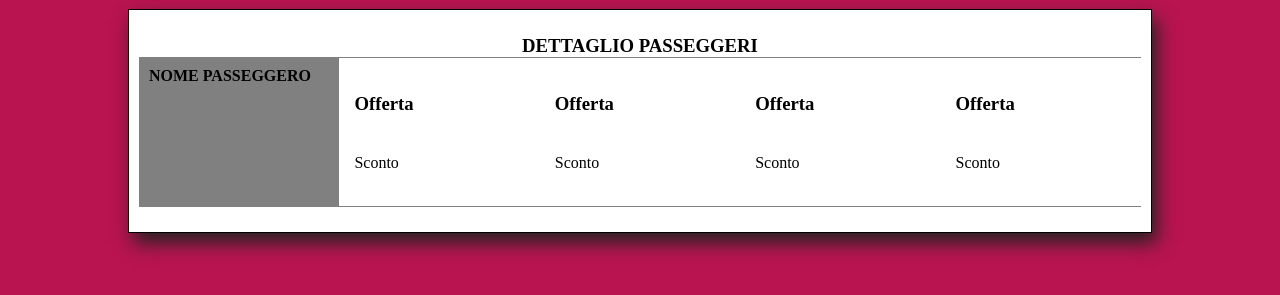
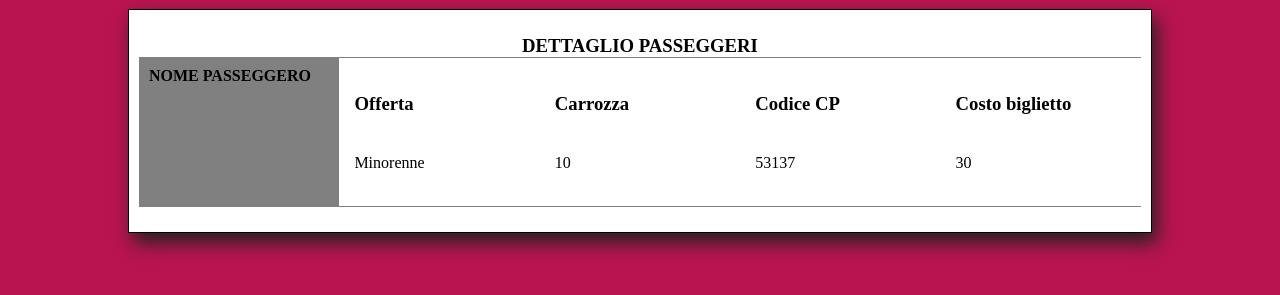
Before and after one commit to ChristianPucci91/js-biglietto-treno-form, a plain HTML site: page index.html in a window 1280 px wide. Both pictures are taken after a click on the button "Genera". Shown: the part 415-710 px from the top of the page. Drawn offline with Linux system fonts and the light colour scheme.

Commit message:
Missing Price variable

```diff
--- a/index.html
+++ b/index.html
@@ -60,25 +60,25 @@
               <div class="box_dettagli_biglietto">
 
                   <h3>Offerta</h3>
-                  <p id="Sconto">Sconto</p>
+                  <p id="sconto"></p>
 
               </div>
               <div class="box_dettagli_biglietto">
 
-                  <h3>Offerta</h3>
-                  <p id="Sconto">Sconto</p>
+                  <h3>Carrozza</h3>
+                  <p id="carrozza"></p>
 
               </div>
               <div class="box_dettagli_biglietto">
 
-                  <h3>Offerta</h3>
-                  <p id="Sconto">Sconto</p>
+                  <h3>Codice CP</h3>
+                  <p id="codice"></p>
 
               </div>
               <div class="box_dettagli_biglietto">
 
-                  <h3>Offerta</h3>
-                  <p id="Sconto">Sconto</p>
+                  <h3>Costo biglietto</h3>
+                  <p id="costo"></p>
 
               </div>
 
--- a/js/script.js
+++ b/js/script.js
@@ -13,9 +13,23 @@ console.log(input2.value);
 var input3 = document.getElementById('eta');
 console.log(input3.value);
 
+// Variabili di calcolo prezzo intero / sconto 20% / sconto 40%
+
+var prezzoBiglietto = ( input2.value * 0.21 );
+//
+// var prezzoScontato20 = ( prezzoBiglietto - ( prezzoBiglietto * 0.20 ));
+//
+// var prezzoScontato40 = ( prezzoBiglietto - ( prezzoBiglietto * 0.40 ));
+
+
+
 // Variabili di output
 
 var nome_pax = document.getElementById('passeggero');
+var offerta = document.getElementById('sconto');
+var costo_biglietto = document.getElementById('costo');
+var carrozza = document.getElementById('carrozza');
+var codice = document.getElementById('codice');
 
 //variabile button Genera & annulla
 
@@ -26,7 +40,11 @@ var button2 = document.getElementById('button_annulla');
 
 button1.addEventListener('click',
  function() {
-   nome_pax.innerHTML = input1.value;
+   nome_pax.innerHTML = input1.value ;
+   offerta.innerHTML = input3.value;
+   costo.innerHTML = input2.value;
+   carrozza.innerHTML = Math.floor(Math.random() * 10) + 1;
+   codice.innerHTML = Math.floor(Math.random() * 100000) + 1 ;
    document.getElementById("biglietto").style.display = "block";
 } );
 
@@ -35,21 +53,13 @@ button1.addEventListener('click',
 button2.addEventListener('click',
  function() {
    input1.value = ('');
+   input2.value = (1);
+   input3.value = ('');
    document.getElementById("biglietto").style.display = "none";
 } );
 
 
-// prezzo biglietto ( 0.21€ per km * km inseriti dall'utente)
 
-var prezzoBiglietto = ( km * 0.21 );
-
-// prezzo biglietto scontato 20% ( prezzo intero - prezzo percentuale = prezzo scontato)
-
-var prezzoScontato20 = ( prezzoBiglietto - ( prezzoBiglietto * 0.20 ));
-
-// prezzo biglietto scontato 40% ( prezzo intero - prezzo percentuale = prezzo scontato)
-
-var prezzoScontato40 = ( prezzoBiglietto - ( prezzoBiglietto * 0.40 ));
 
 
 // tasti genera e annulla
```
